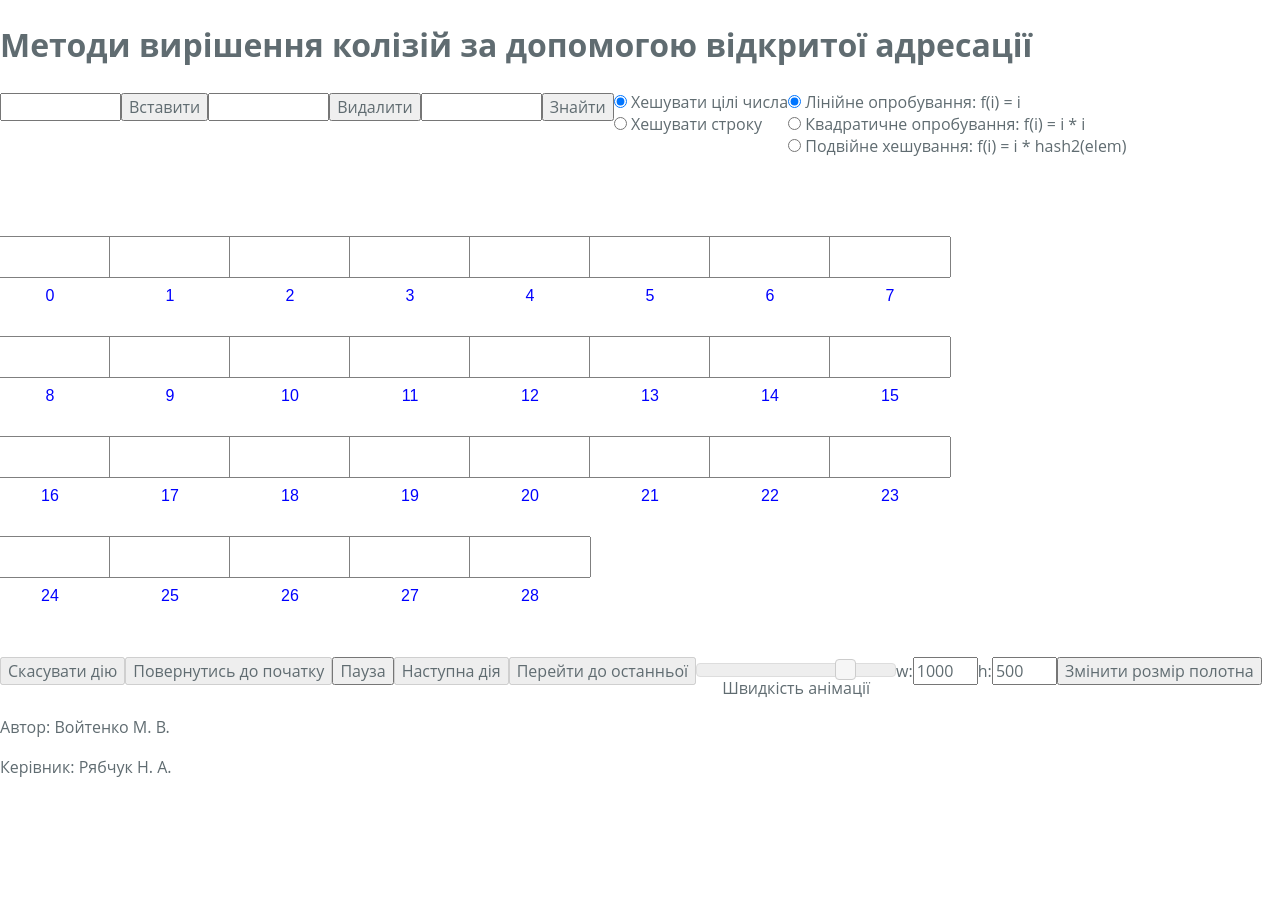
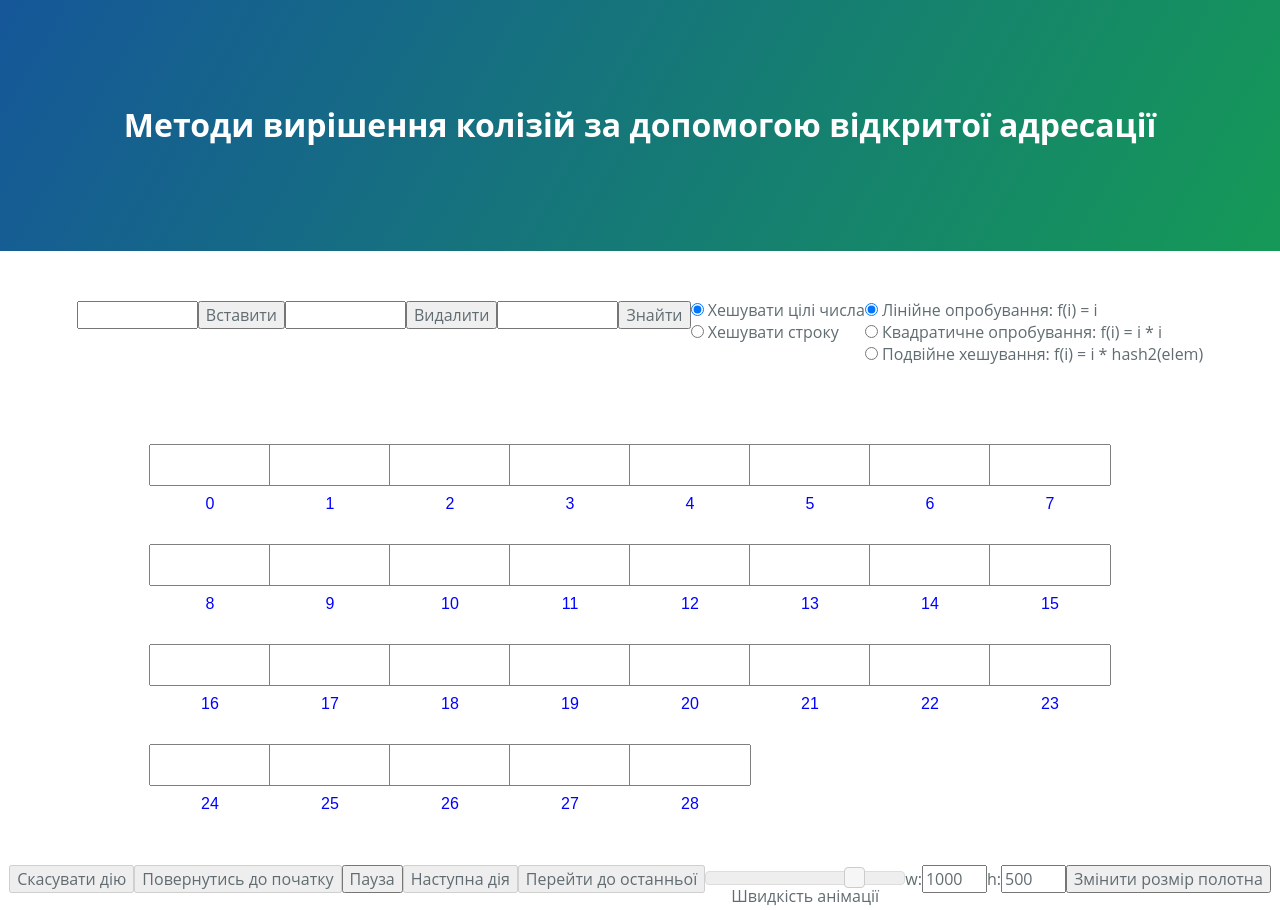
Before and after one commit to VoytenkoGitHub/OpenHashViz, a plain HTML site: page ClosedHash.html in a window 1280 px wide. Shown: the top 910 px of the page. Before the commit the page ends 800 px from the top, so only its background shows below. Drawn offline with Linux system fonts and the light colour scheme.

Commit message:
Fix style

```diff
--- a/AlgorithmLibrary/ClosedHash.js
+++ b/AlgorithmLibrary/ClosedHash.js
@@ -6,16 +6,13 @@ function ClosedHash(am, w, h)
 
 var ARRAY_ELEM_WIDTH = 120;
 var ARRAY_ELEM_HEIGHT = 40;
-var ARRAY_ELEM_START_X = 50;
+var ARRAY_ELEM_START_X = 70;
 var ARRAY_ELEM_START_Y = 100;
 var ARRAY_VERTICAL_SEPARATION = 100;
 
 var CLOSED_HASH_TABLE_SIZE  = 29;
 
 var ARRAY_Y_POS = 350;
-
-
-var INDEX_COLOR = "#0000FF";
 
 
 
--- a/ClosedHash.html
+++ b/ClosedHash.html
@@ -1,10 +1,15 @@
 <html>
 	<head>
 		<meta charset="utf-8">
+<section class="page-header">
 		<title>
 			Візуалізація вирішення коллізій за допомогою відкритої адресації
 		</title>
+<div id="header">
+				<h1>Методи вирішення колізій за допомогою відкритої адресації</h1>
+			</div>
 
+</section>
 		<!-- css sheet for how the page is laid out -->
 
 
@@ -40,20 +45,16 @@
 
 	<body onload="init();" class="VisualizationMainPage">
 
-		<div id = "container">
+		<div id = "container" align="center">
+			<br>
+			<br>
 
-			<div id="header">
-				<h1>Методи вирішення колізій за допомогою відкритої адресації</h1>
+			<div id = "mainContent">
+			<div id = "algoControlSection">
+				<!-- Table for buttons to control specific animation (insert/find/etc) -->
+				<!-- (filled in by javascript code specific to the animtion) -->
+				<table id="AlgorithmSpecificControls"> </table>
 			</div>
-
-			<div = id = "mainContent">
-
-				<div id = "algoControlSection">
-					<!-- Table for buttons to control specific animation (insert/find/etc) -->
-					<!-- (filled in by javascript code specific to the animtion) -->
-					<table id="AlgorithmSpecificControls"> </table>
-				</div>
-
 					<!-- Drawing canvas where all animation is done.  Note:  can be resized in code -->
 
 				<canvas id="canvas" width="1000" height="500"></canvas>
```
Also changed, not shown: ClosedHashBucket.html (+13 -10 lines).
